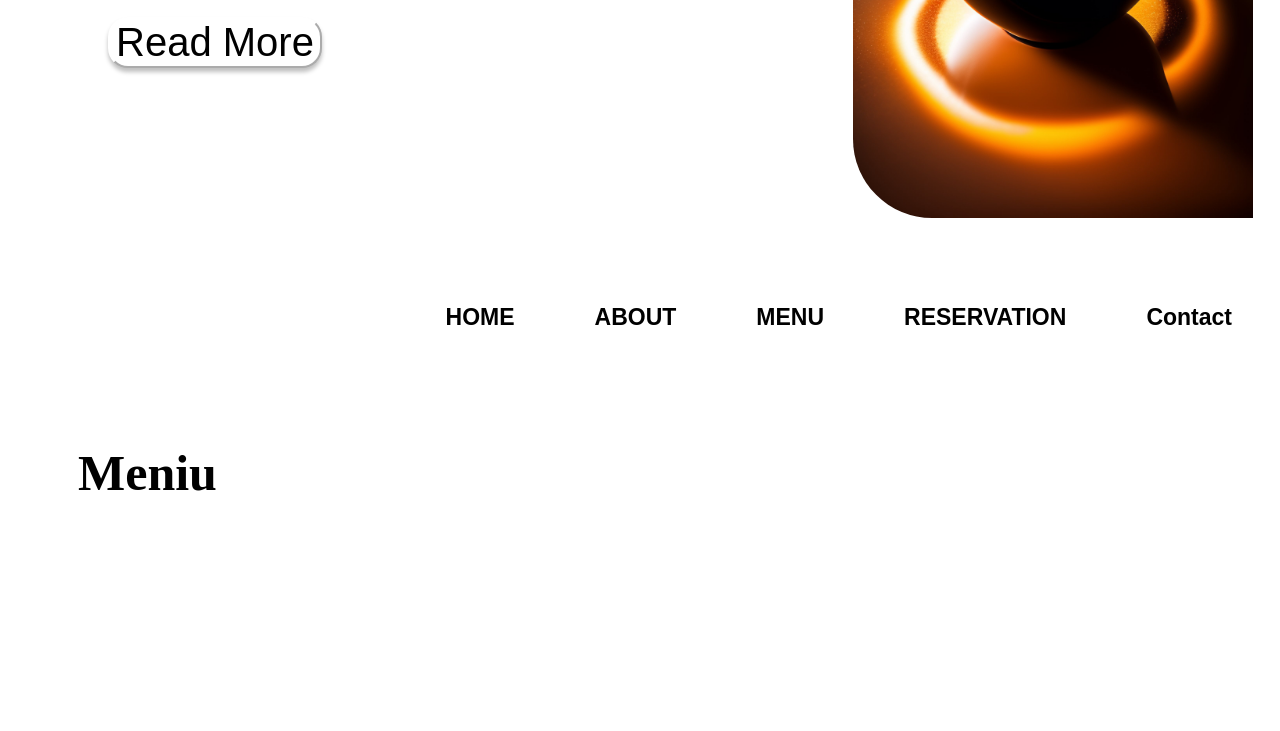
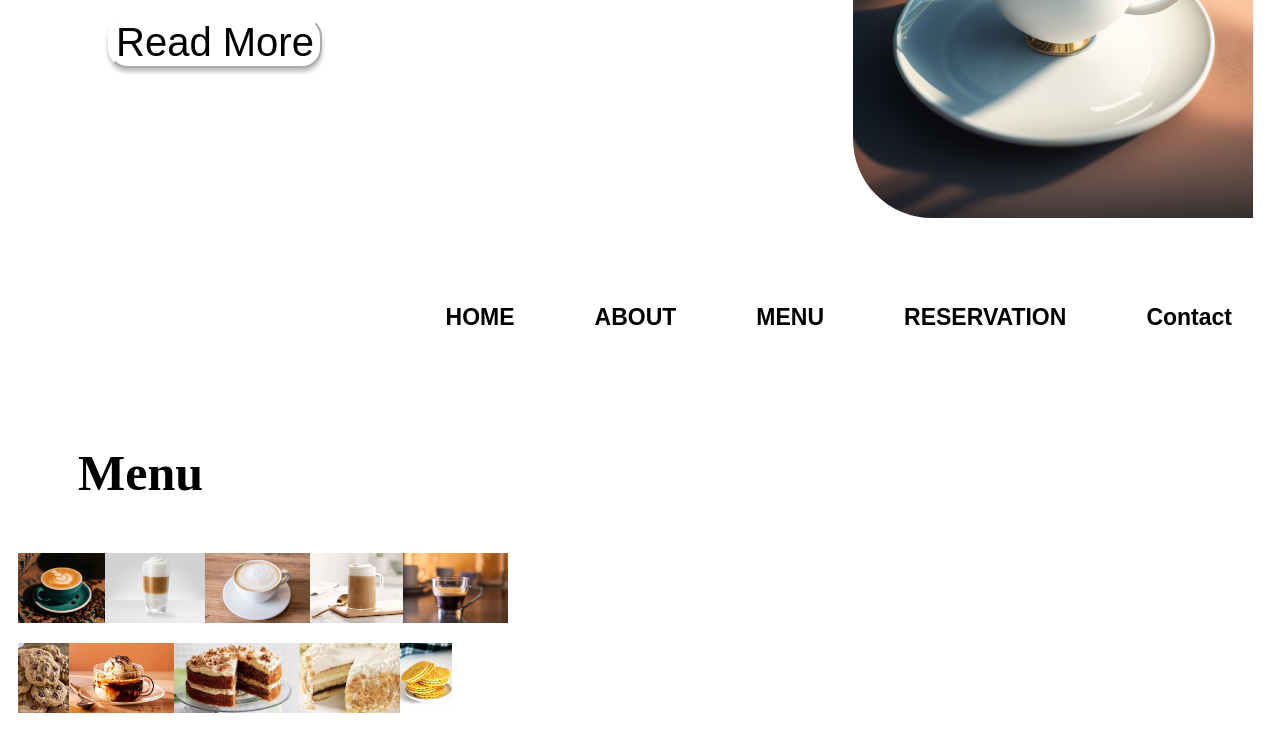
Before and after one commit to ATDBeni/Coffe-website, a plain HTML site: page index.html in a window 1280 px wide. Shown: the part 1352-2083 px from the top of the page. Before the commit the page ends 1973 px from the top, so only its background shows below. Drawn offline with Linux system fonts and the light colour scheme.

Commit message:
add new slide

```diff
--- a/index.html
+++ b/index.html
@@ -67,7 +67,7 @@
       </p>
     </div>
     <button class="button">Read More</button>
-    <img class="pozacafea" src="coffe.jpg" alt="photo whit coffe">
+    <img class="pozacafea" src="/imagini/coffe1.jpg" alt="photo whit coffe">
     </section>
     <section id="section--3">
       <nav class="navigation">
@@ -90,9 +90,21 @@
           </li>
         </ul>
       </nav>
-      <h1>Meniu</h1>
+      <h1>Menu</h1>
       <div class="img1">
-        <img src="" alt="">
+        <img src="/imagini/doppio.jpg" alt="doppio">
+        <img src="/imagini/latte-machiato.jpg" alt="latte-machiato">
+        <img src="/imagini/capucinoo.jpg" alt="capucinoo">
+        <img src="/imagini/Vanilla_Latte.jpg" alt="Vanilla_Latte">
+        <img src="/imagini/ristreto.jpg" alt="ristreto">
+
+      </div>
+      <div class="img2">
+        <img src="/imagini/bisuiti.jpg" alt="coffe cake">
+        <img src="/imagini/alfogato.jpg" alt="alfogato">
+        <img src="/imagini/tort.jpg" alt="chake">
+        <img src="/imagini/tort italian1.jpg" alt="tort">
+        <img src="/imagini/Classic Pizzelle.jpeg" alt="f">
       </div>
     </section>
   </body>
--- a/style.css
+++ b/style.css
@@ -2,7 +2,7 @@ body{
     background-color: white;
 }
 #section--1{
-    background-image: url('coffe1.jpg');
+    background-image: url(/imagini/coffe1.jpg);
     background-size: cover;
     background-position: center center;
     background-repeat: no-repeat;
@@ -93,7 +93,14 @@ h1{
     }
     .img1{
         display: flex;
-        width: 50px;
-        height: 50px;
+        width: 70px;
+        height: 70px;
+        padding: 10px;
+
+    }
+    .img2{
+        display: flex;
+        width: 70px;
+        height: 70px;
         padding: 10px;
     }
```
Also changed, not shown: imagini/Classic Pizzelle.jpeg (added), imagini/Vanilla_Latte.jpg (added), imagini/alfogato.jpg (added), imagini/bisuiti.jpg (added), imagini/capucinoo.jpg (added), imagini/coffe.jpg (renamed from coffe.jpg), imagini/coffe1.jpg (renamed from coffe1.jpg), imagini/doppio.jpg (added), imagini/latte-machiato.jpg (added), imagini/ristreto.jpg (added), imagini/tort italian1.jpg (added), imagini/tort.jpg (added).
